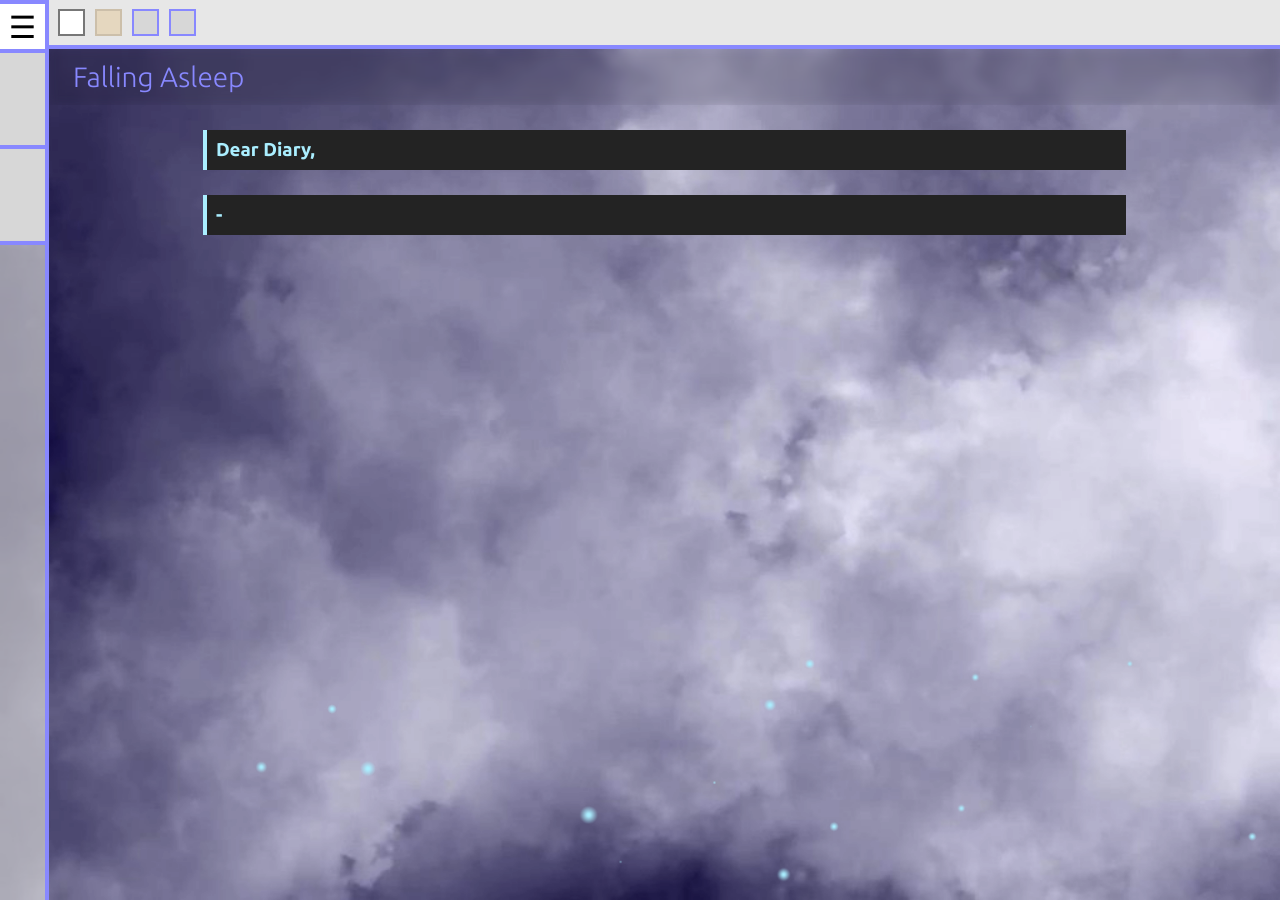
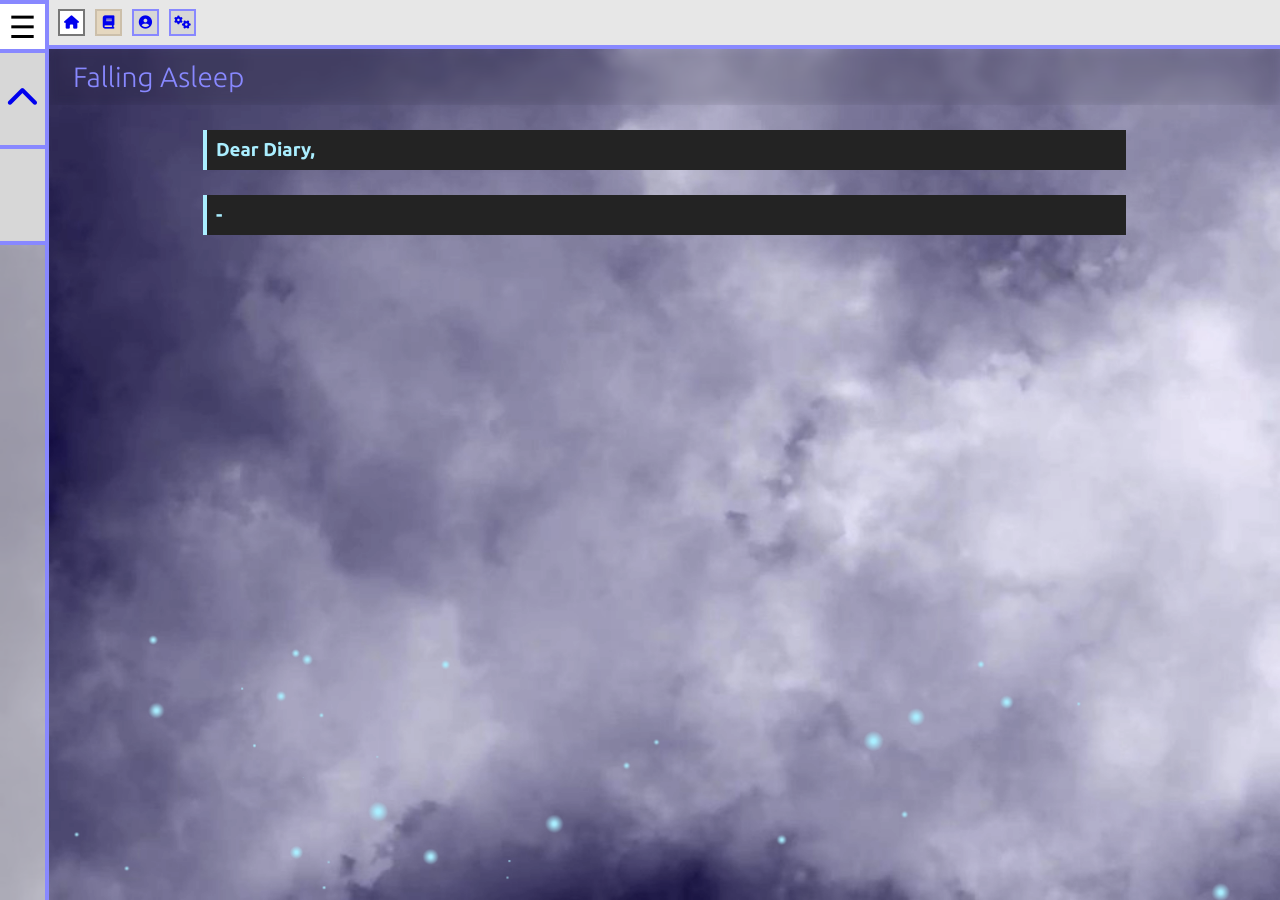
Before and after one commit to qaznotquaz/qazs-zeitgeist-library, a Jekyll site: the page built from docs/pages/_volumes/firsts/falling-asleep.md, in a window 1280 px wide. Built offline with Jekyll 4.4.1, drawn with Linux system fonts in a browser that asks for light colours; nearby versions of some CDN libraries; library files that are not in the unit come from our copies.

Commit message:
correctly serving font awesome icons

```diff
--- a/docs/_includes/head.html
+++ b/docs/_includes/head.html
@@ -3,7 +3,7 @@
   <meta http-equiv="X-UA-Compatible" content="IE=edge">
   <meta name="viewport" content="width=device-width, initial-scale=1">
   <!--suppress HtmlUnknownTarget -->
-  <link rel="stylesheet" href="{{ /assets/fontawesome-free-5.15.3-web/css/fontawesome.min.css | relative_url }}">
+  <link rel="stylesheet" href="{{ '/assets/fontawesome-free-5.15.3-web/css/font-awesome.min.css' | relative_url }}">
   <link rel="stylesheet" href="{{ '/assets/' | append: page.skin | append: '.css' | relative_url }}">
   <title>{{ page.title | default: 'This page has no title.'}}</title>
 </head>
```
